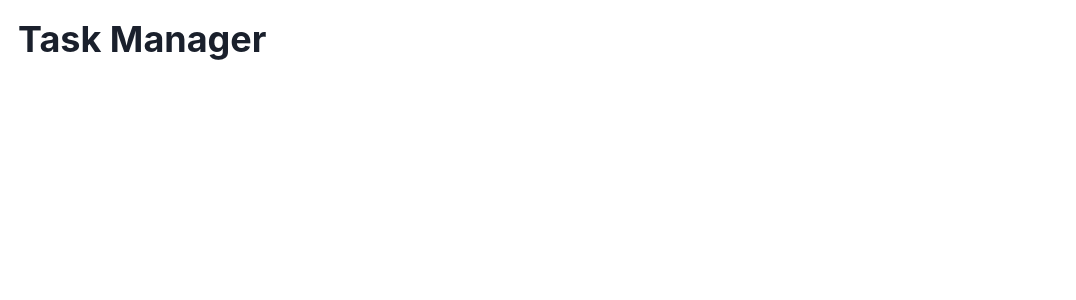
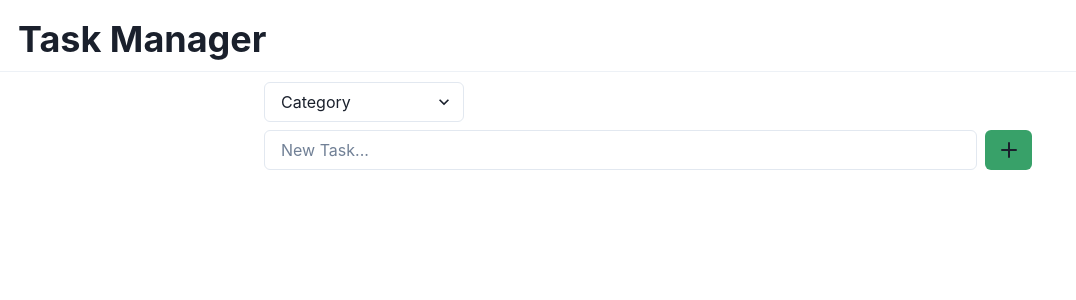
Before and after one commit to facundocarballo/task-manager-go, a Next.js app in the folder web/task-manager/: page / in a window 1280 px wide. Shown: the top 300 px of the page, without its empty margins (0-1076 px from the left). Built offline with nearby package versions, Linux system fonts and the light colour scheme.

Commit message:
add new task components

```diff
--- a/web/task-manager/package.json
+++ b/web/task-manager/package.json
@@ -9,6 +9,7 @@
     "lint": "next lint"
   },
   "dependencies": {
+    "@chakra-ui/icons": "^2.1.0",
     "@chakra-ui/next-js": "^2.1.5",
     "@chakra-ui/react": "^2.8.0",
     "@emotion/react": "^11.11.1",
--- a/web/task-manager/pages/index.tsx
+++ b/web/task-manager/pages/index.tsx
@@ -1,7 +1,8 @@
 import Head from 'next/head';
-import Image from 'next/image';
 import { Inter } from 'next/font/google';
 import { NavBar } from '@/src/components/NavBar';
+import { InputTask } from '@/src/subpages/InputTask';
+import { TheDivider } from '@/src/components/TheDivider';
 
 const inter = Inter({ subsets: ['latin'] })
 
@@ -15,6 +16,9 @@ export default function Home() {
         <link rel="icon" href="/favicon.ico" />
       </Head>
       <NavBar />
+      <TheDivider />
+      <InputTask />
+
     </>
   )
 }
--- /dev/null
+++ b/web/task-manager/src/components/AddTask.tsx
@@ -0,0 +1,29 @@
+import { AddIcon } from '@chakra-ui/icons';
+import { Button, HStack, Input } from '@chakra-ui/react';
+import React from 'react';
+
+export const AddTask = () => {
+   // Attributes
+   const [task, setTask] = React.useState<string>('');
+   // Context
+   // Methods
+   const handleAddTask = async () => {
+
+   }
+   // Component
+   return(
+      <>
+        <HStack w={{'lg': '60%', sm: '90%'}}>
+            <Input
+            placeholder="New Task..."
+            value={task}
+            onChange={(e) => setTask(e.currentTarget.value)}
+            size='md'
+            />
+            <Button bg='green.500' onClick={handleAddTask}>
+                <AddIcon />
+            </Button>
+        </HStack>
+      </>
+   );
+}
--- /dev/null
+++ b/web/task-manager/src/components/ChooseCategory.tsx
@@ -0,0 +1,18 @@
+import { Select } from '@chakra-ui/react';
+import React from 'react';
+
+export const ChooseCategory = () => {
+    // Attributes
+    // Context
+    // Methods
+    // Component
+    return (
+        <>
+            <Select w='200px' placeholder="Category">
+                <option value='option1'>Option 1</option>
+                <option value='option2'>Option 2</option>
+                <option value='option3'>Option 3</option>
+            </Select>
+        </>
+    );
+}
--- /dev/null
+++ b/web/task-manager/src/components/TheDivider.tsx
@@ -0,0 +1,16 @@
+import { Box, Divider } from '@chakra-ui/react';
+import React from 'react';
+
+export const TheDivider = () => {
+   // Attributes
+   // Context
+   // Methods
+   // Component
+   return(
+      <>
+        <Box h='10px' />
+        <Divider />
+        <Box h='10px' />
+      </>
+   );
+}
--- /dev/null
+++ b/web/task-manager/src/subpages/InputTask.tsx
@@ -0,0 +1,25 @@
+import { HStack, Spacer, VStack, Box } from '@chakra-ui/react';
+import React from 'react';
+import { ChooseCategory } from '../components/ChooseCategory';
+import { AddTask } from '../components/AddTask';
+
+export const InputTask = () => {
+    // Attributes
+    // Context
+    // Methods
+    // Component
+    return (
+        <>
+            <VStack w='full'>
+                <HStack w='full'>
+                    <Box w='20%' />
+                    <ChooseCategory />
+                </HStack>
+                <HStack w='full'>
+                    <Box w='20%' />
+                    <AddTask />
+                </HStack>
+            </VStack>
+        </>
+    );
+}
```
Also changed, not shown: 1 other file (tests, documents, lock files or other folders).
